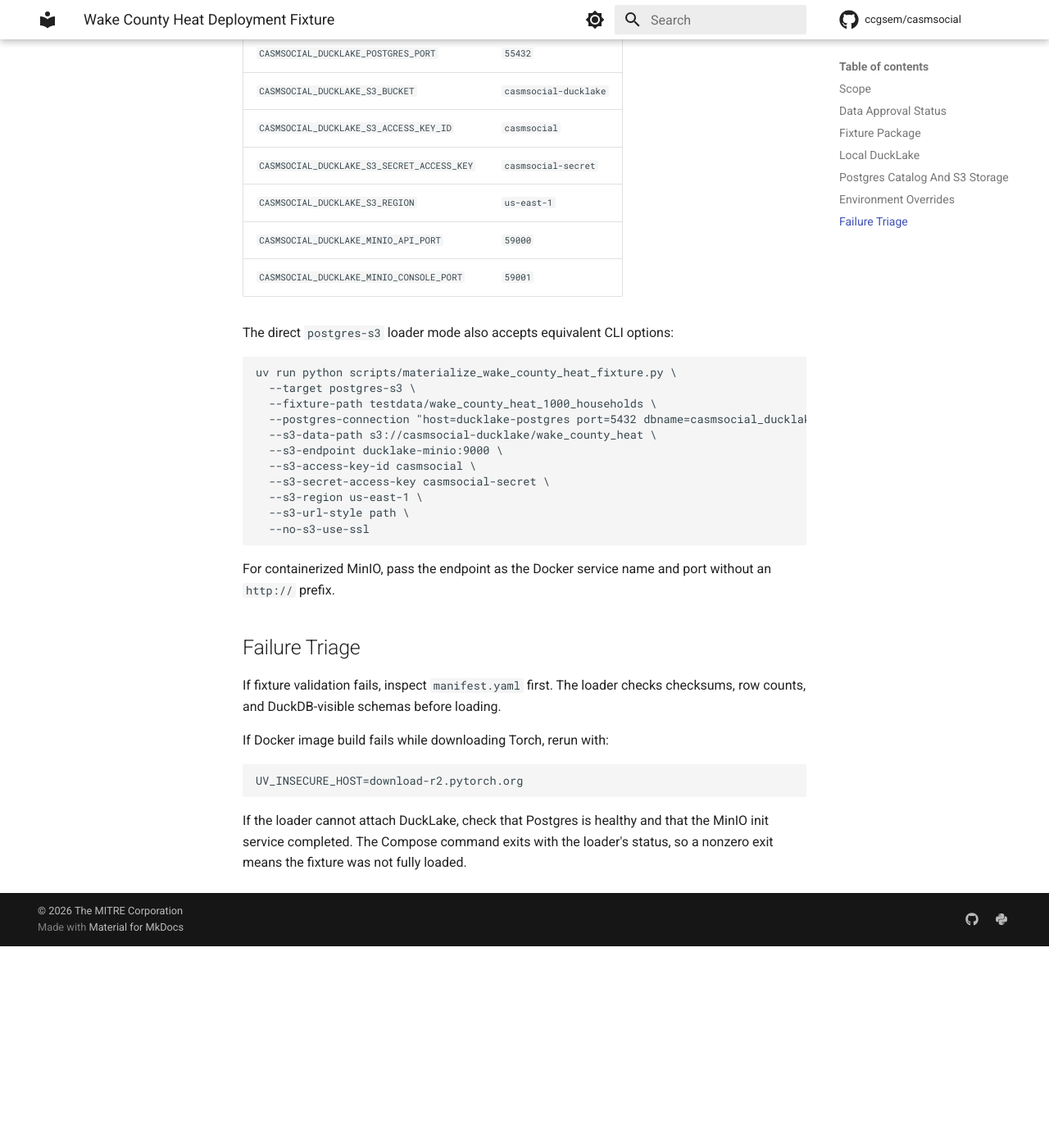
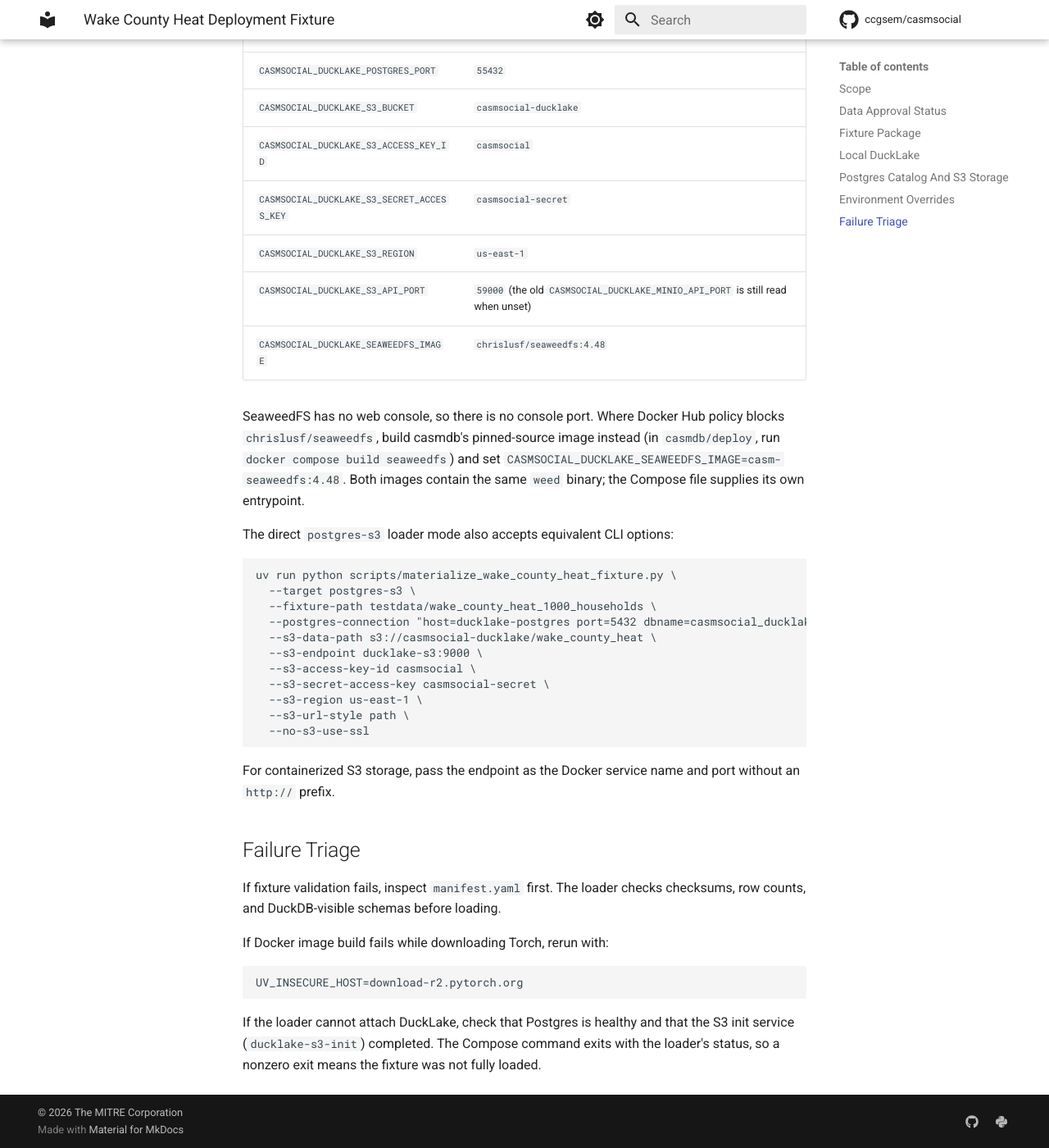
Before and after one commit to ccgsem/casmsocial, an MkDocs documentation site: the page built from docs/wake_county_heat_fixture.md, in a window 1280 px wide and 1400 px high, scrolled down 3145 px. Shown: the whole window at 82% size. Built offline with MkDocs 1.6.1 and Material for MkDocs 9.7.7, drawn with Linux system fonts in a browser that asks for light colours; comment, search, counter and statistics services are not loaded; before the commit the page ends 4299 px from its top, so only the background shows below that; some of the changed text lies outside the part shown.

Commit message:
fix(fixture): use SeaweedFS instead of MinIO for the DuckLake S3 fixture
docker-compose.ducklake-fixture.yaml pulled minio/minio and minio/mc,
which Docker Hub policy blocks for some organizations, and MinIO's
community edition is archived. casmdb's stack has moved to SeaweedFS, so
the fixture follows:

- ducklake-s3 runs SeaweedFS 4.48 (`weed server` with the S3 gateway on
  :9000) from chrislusf/seaweedfs, overridable with
  CASMSOCIAL_DUCKLAKE_SEAWEEDFS_IMAGE (for example casmdb's pinned-source
  casm-seaweedfs:4.48 where the published image is blocked). The compose
  file writes the S3 identity from the existing access-key variables.
- ducklake-s3-init creates the bucket idempotently with `weed shell`.
- The loader's endpoint is now ducklake-s3:9000. The host port variable
  is CASMSOCIAL_DUCKLAKE_S3_API_PORT, with the old MinIO name still read;
  the console port is gone (SeaweedFS has none).
- Restore the wake-county-heat, -materialize, -compose and -compose-down
  Make targets the fixture docs describe; they were lost when the public
  release baseline recreated the Makefile.

Checked the loader against SeaweedFS 4.48 and Postgres 16 outside
Compose: it loads the expected counts (persons 2223, households 1000,
activities 5264, places 380396) and a fresh DuckLake attach reads them
back from the bucket.

Co-Authored-By: Claude Opus 5.5 <noreply@anthropic.com>
Claude-Session: https://claude.ai/code/session_012Lm6f4wB96ND6vdLkUcHUw

````diff
--- a/docs/wake_county_heat_fixture.md
+++ b/docs/wake_county_heat_fixture.md
@@ -84,10 +84,10 @@ tick. GitHub Actions runs this same target in the main CI workflow.
 ## Postgres Catalog And S3 Storage
 
 Use this path to prove the production-style DuckLake deployment shape: Postgres
-stores the DuckLake catalog and MinIO provides S3-compatible object storage.
+stores the DuckLake catalog and SeaweedFS provides S3-compatible object storage.
 
 The Compose stack builds the casmsocial production image, starts Postgres and
-MinIO, creates the bucket, and runs the fixture loader:
+SeaweedFS, creates the bucket, and runs the fixture loader:
 
 ```bash
 make wake-county-heat-compose
@@ -114,7 +114,7 @@ make wake-county-heat-compose-down
 This removes containers and the network but preserves the named volumes:
 
 ```text
-casmsocial-ducklake-fixture_ducklake-minio-data
+casmsocial-ducklake-fixture_ducklake-s3-data
 casmsocial-ducklake-fixture_ducklake-postgres-data
 ```
 
@@ -123,7 +123,7 @@ catalog/storage state:
 
 ```bash
 docker volume rm \
-  casmsocial-ducklake-fixture_ducklake-minio-data \
+  casmsocial-ducklake-fixture_ducklake-s3-data \
   casmsocial-ducklake-fixture_ducklake-postgres-data
 ```
 
@@ -142,8 +142,14 @@ when needed:
 | `CASMSOCIAL_DUCKLAKE_S3_ACCESS_KEY_ID` | `casmsocial` |
 | `CASMSOCIAL_DUCKLAKE_S3_SECRET_ACCESS_KEY` | `casmsocial-secret` |
 | `CASMSOCIAL_DUCKLAKE_S3_REGION` | `us-east-1` |
-| `CASMSOCIAL_DUCKLAKE_MINIO_API_PORT` | `59000` |
-| `CASMSOCIAL_DUCKLAKE_MINIO_CONSOLE_PORT` | `59001` |
+| `CASMSOCIAL_DUCKLAKE_S3_API_PORT` | `59000` (the old `CASMSOCIAL_DUCKLAKE_MINIO_API_PORT` is still read when unset) |
+| `CASMSOCIAL_DUCKLAKE_SEAWEEDFS_IMAGE` | `chrislusf/seaweedfs:4.48` |
+
+SeaweedFS has no web console, so there is no console port. Where Docker Hub
+policy blocks `chrislusf/seaweedfs`, build casmdb's pinned-source image instead
+(in `casmdb/deploy`, run `docker compose build seaweedfs`) and set
+`CASMSOCIAL_DUCKLAKE_SEAWEEDFS_IMAGE=casm-seaweedfs:4.48`. Both images contain
+the same `weed` binary; the Compose file supplies its own entrypoint.
 
 The direct `postgres-s3` loader mode also accepts equivalent CLI options:
 
@@ -153,7 +159,7 @@ uv run python scripts/materialize_wake_county_heat_fixture.py \
   --fixture-path testdata/wake_county_heat_1000_households \
   --postgres-connection "host=ducklake-postgres port=5432 dbname=casmsocial_ducklake user=casmsocial password=casmsocial" \
   --s3-data-path s3://casmsocial-ducklake/wake_county_heat \
-  --s3-endpoint ducklake-minio:9000 \
+  --s3-endpoint ducklake-s3:9000 \
   --s3-access-key-id casmsocial \
   --s3-secret-access-key casmsocial-secret \
   --s3-region us-east-1 \
@@ -161,7 +167,7 @@ uv run python scripts/materialize_wake_county_heat_fixture.py \
   --no-s3-use-ssl
 ```
 
-For containerized MinIO, pass the endpoint as the Docker service name and port
+For containerized S3 storage, pass the endpoint as the Docker service name and port
 without an `http://` prefix.
 
 ## Failure Triage
@@ -176,5 +182,5 @@ UV_INSECURE_HOST=download-r2.pytorch.org
 ```
 
 If the loader cannot attach DuckLake, check that Postgres is healthy and that
-the MinIO init service completed. The Compose command exits with the loader's
+the S3 init service (`ducklake-s3-init`) completed. The Compose command exits with the loader's
 status, so a nonzero exit means the fixture was not fully loaded.
````
Also changed, not shown: docker-compose.ducklake-fixture.yaml (+44 -23 lines), testdata/wake_county_heat_1000_households/README.md (+2 -2 lines), 3 other files.
